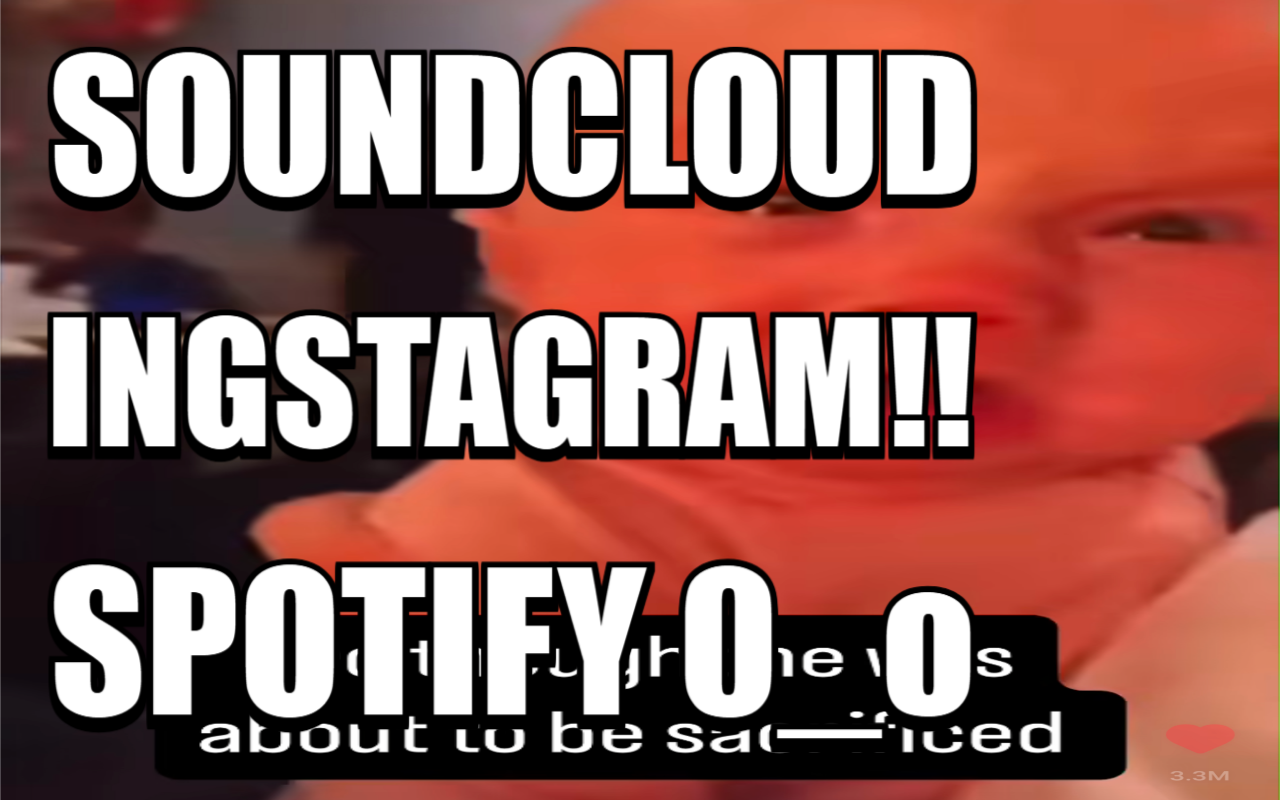
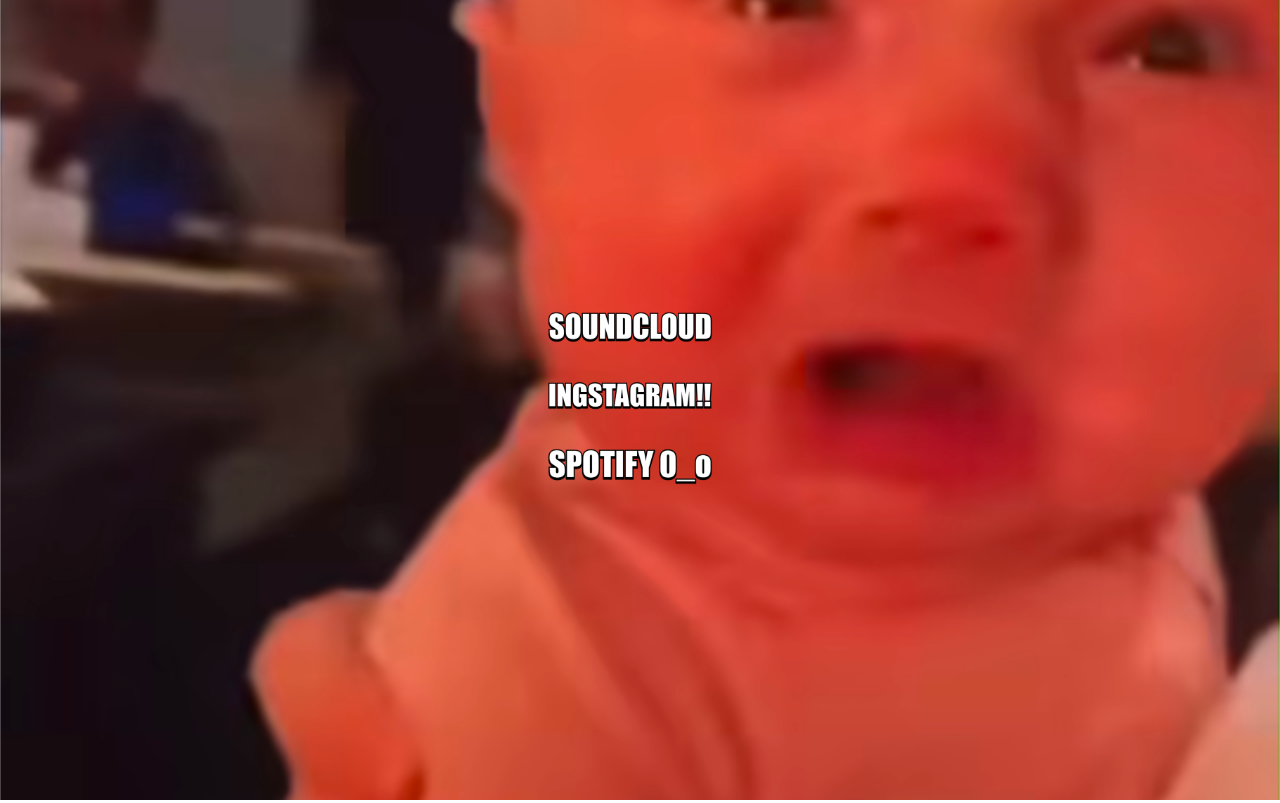
Before and after one commit to labtoxin/website-test, a plain HTML site: page index.html in a window 1280 px wide. Drawn offline with Linux system fonts and the light colour scheme.

Commit message:
Update index.html

```diff
--- a/index.html
+++ b/index.html
@@ -6,27 +6,62 @@
     <title>labtoxin</title>
     <link rel="icon" type="image/png" href="pururu.png">
     <style>
+        * {
+            margin: 0;
+            padding: 0;
+            box-sizing: border-box;
+        }
+
         body {
             background-image: url('background.png'); /* Replace with your image */
-            background-size: 100% 100%; /* Stretches the image */
+            background-size: cover; /* Makes sure it fills the screen */
             background-position: center;
             background-repeat: no-repeat;
+            display: flex;
+            flex-direction: column;
+            justify-content: center;
+            align-items: center;
             height: 100vh;
             width: 100vw;
-            margin: 0;
+        }
+
+        .links {
+            display: flex;
+            flex-direction: column;
+            gap: 20px; /* Space between buttons */
+            align-items: center;
+        }
+
+        .links img {
+            width: 200px; /* Default size */
+            max-width: 90%; /* Ensures responsiveness */
+            height: auto; /* Keeps aspect ratio */
+            transition: transform 0.2s ease-in-out;
+        }
+
+        .links img:hover {
+            transform: scale(1.1); /* Slight zoom effect on hover */
+        }
+
+        /* Responsive: Make images smaller on small screens */
+        @media (max-width: 600px) {
+            .links img {
+                width: 150px;
+            }
         }
     </style>
 </head>
 <body>
+    <div class="links">
         <a href="https://soundcloud.com/labtoxin" target="_blank">
-      <img src="SOUNDCLOUD-22-03-2025.png" alt="Clickable Text">
+            <img src="SOUNDCLOUD-22-03-2025.png" alt="SoundCloud">
         </a>
         <a href="https://www.instagram.com/labtoxin/" target="_blank">
-      <img src="INGSTAGRAM-22-03-2025.png" alt="Clickable Text">
+            <img src="INGSTAGRAM-22-03-2025.png" alt="Instagram">
         </a>
         <a href="https://open.spotify.com/artist/6wqKQ39BZLsswxBVrU4XBI" target="_blank">
-      <img src="SPOTIFY-0-o-22-03-2025.png" alt="Clickable Text">
+            <img src="SPOTIFY-0-o-22-03-2025.png" alt="Spotify">
         </a>
-
+    </div>
 </body>
 </html>
```
Lines whose indentation alone changed are shown as unchanged.
